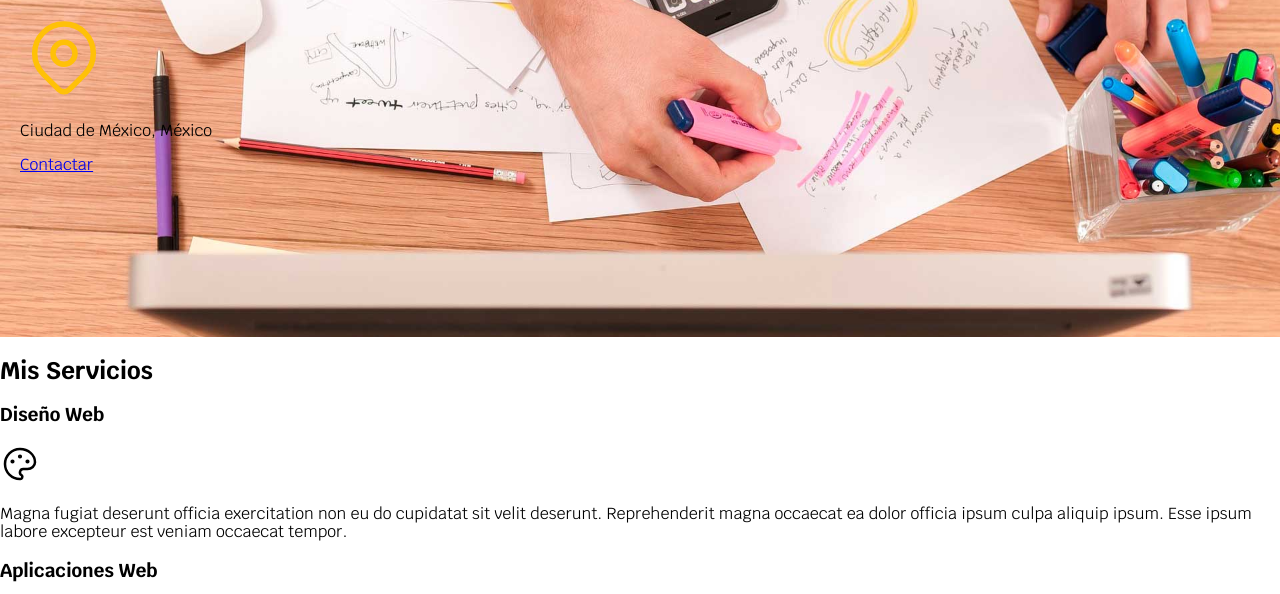
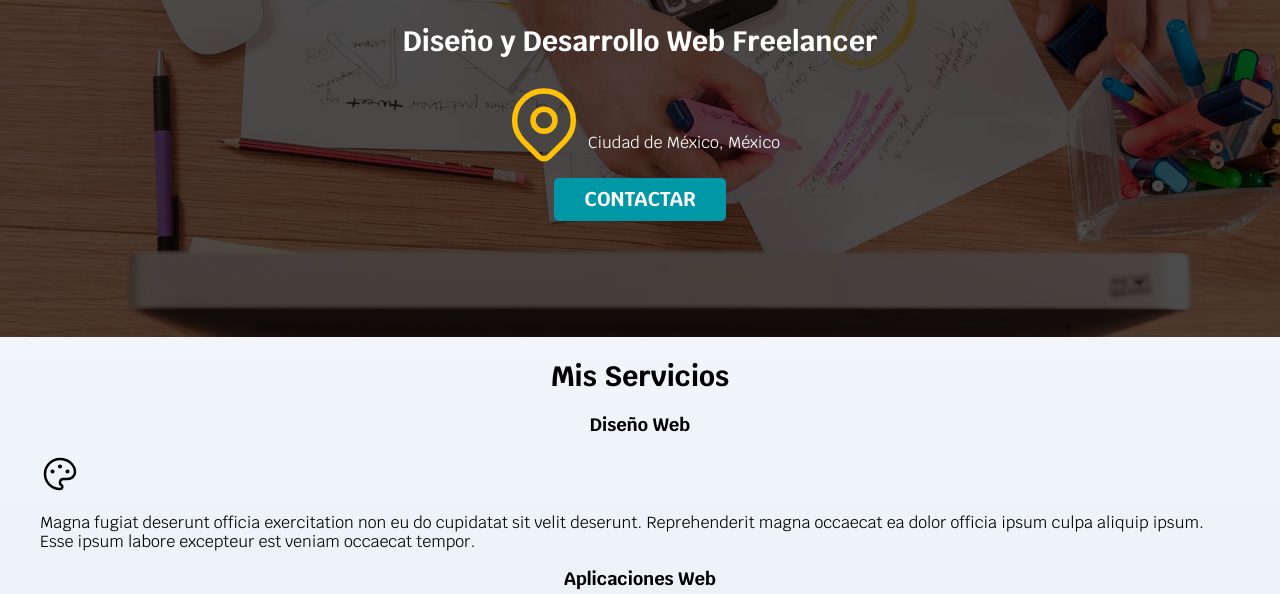
Before and after one commit to Fredhdz611/html-project-1, a plain HTML site: page index.html in a window 1280 px wide. Shown: the part 251-845 px from the top of the page. Drawn offline with Linux system fonts and the light colour scheme.

Commit message:
Finished hero styles

```diff
--- a/css/styles.css
+++ b/css/styles.css
@@ -4,33 +4,69 @@
   --primary: #FFC107;
   --secondary: #0097A7;
   --grey: #757575;
+  --lightGrey: #dfe9f3;
 }
+
+/* Globals */
 html {
-  font-size: 62.5%;
-  box-sizing: border-box;
+  font-size: 62.5%; /* 1rem = 10px*/
+  box-sizing: border-box; /*box model hack*/
 }
 *,
 *:before,
 *:after {
-  box-sizing: inherit;
+  box-sizing: inherit; /*box model hack*/
 }
 body {
   font-size: 16px; /* 1rem = 10px*/
   font-family: 'Krub', sans-serif;
-}
-.title {
-  text-align: center;
-  font-size: 3.8rem;
-}
-.title span {
-  font-size: 2rem;
-}
-.nav-bg {
-  background-color: var(--secondary);
+  background-image: linear-gradient(to top, var(--lightGrey) 0%, var(--white) 100%);
 }
 .container {
   max-width: 120rem;
   margin: 0 auto;
+}
+.button {
+  background-color: var(--secondary);
+  color: var(--white);
+  padding: 1rem 3rem;
+  margin-top: 1rem;
+  font-size: 2rem;
+  text-decoration: none;
+  text-transform: uppercase;
+  font-weight: 700;
+  border-radius: 0.5rem;
+  width: 90%;
+  text-align: center;
+}
+@media (min-width: 768px) {
+  .button {
+    width: auto;
+  }
+}
+
+/* Typography */
+h1 {
+  font-size: 3.8rem;
+}
+h2 {
+  font-size: 2.8rem;
+}
+h3 {
+  font-size: 1.8rem;
+}
+h1, h2, h3 {
+  text-align: center;
+}
+
+/* Titles */
+.title span {
+  font-size: 2rem;
+}
+
+/* Main navigation */
+.nav-bg {
+  background-color: var(--secondary);
 }
 .main-nav {
   display: flex;
@@ -55,10 +91,31 @@ body {
   background-color: var(--primary);
   color: var(--black);
 }
+
+/* Hero */
 .hero {
   background-image: url(../img/hero.jpg);
   background-repeat: no-repeat;
   background-size: cover;
   height: 45rem;
-  padding: 2rem;
+  position: relative;
 }
+.hero-container {
+  position: absolute;
+  /* background-color: rgba(0, 0, 0, .7); */
+  background-color: rgb(0 0 0 / 70%);
+  width: 100%;
+  /*These linnes center the content*/
+  height: 100%;
+  display: flex;
+  flex-direction: column;
+  align-items: center;
+  justify-content: center;
+}
+.hero-container h2, .hero-container p {
+  color: var(--white);
+}
+.hero-container .location {
+  display: flex;
+  align-items: flex-end;
+}
--- a/index.html
+++ b/index.html
@@ -28,7 +28,8 @@
     </div>
     <section class="hero">
       <div class="hero-container">
-        <h2 class="title">Diseño y Desarrollo Web <span>Freelancer</span></h2>
+        <h2>Diseño y Desarrollo Web <span>Freelancer</span></h2>
+        <div class="location">
           <svg
             xmlns="http://www.w3.org/2000/svg"
             class="icon icon-tabler icon-tabler-map-pin"
@@ -48,10 +49,11 @@
             />
           </svg>
           <p>Ciudad de México, México</p>
-        <a href="#">Contactar</a>
+        </div>
+        <a class="button" href="#">Contactar</a>
       </div>
     </section>
-    <main>
+    <main class="container">
       <h2>Mis Servicios</h2>
       <section>
         <h3>Diseño Web</h3>
```
Lines whose indentation alone changed are shown as unchanged.
